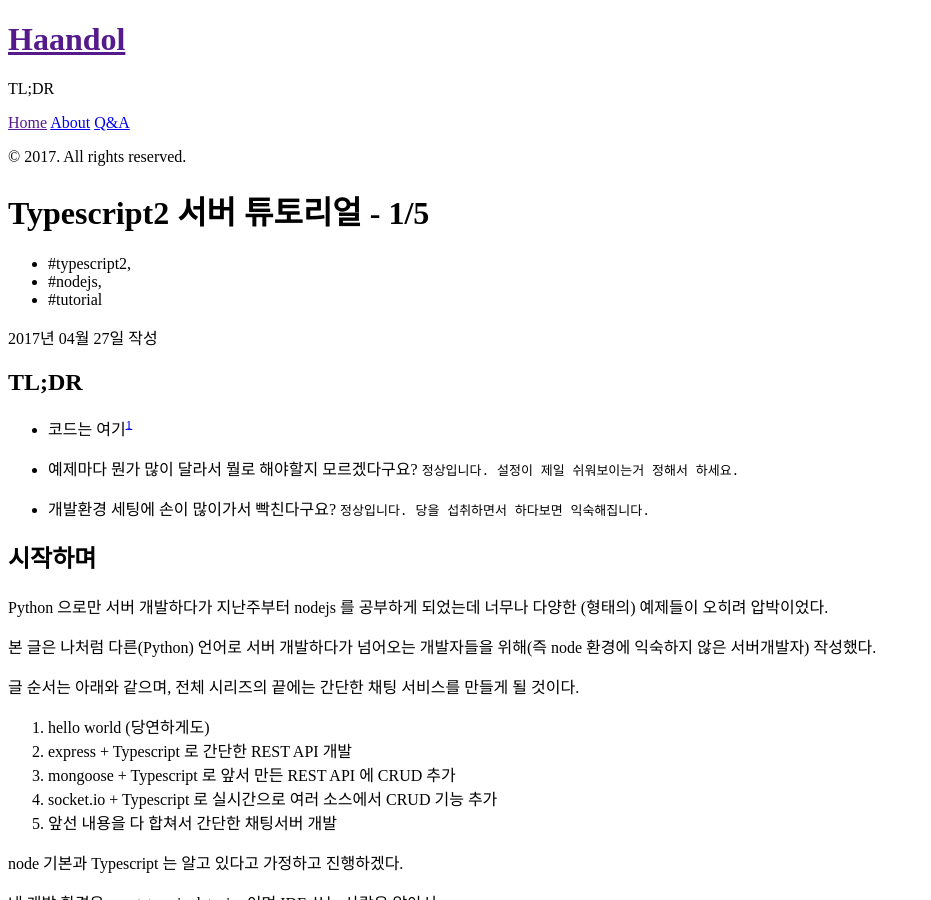
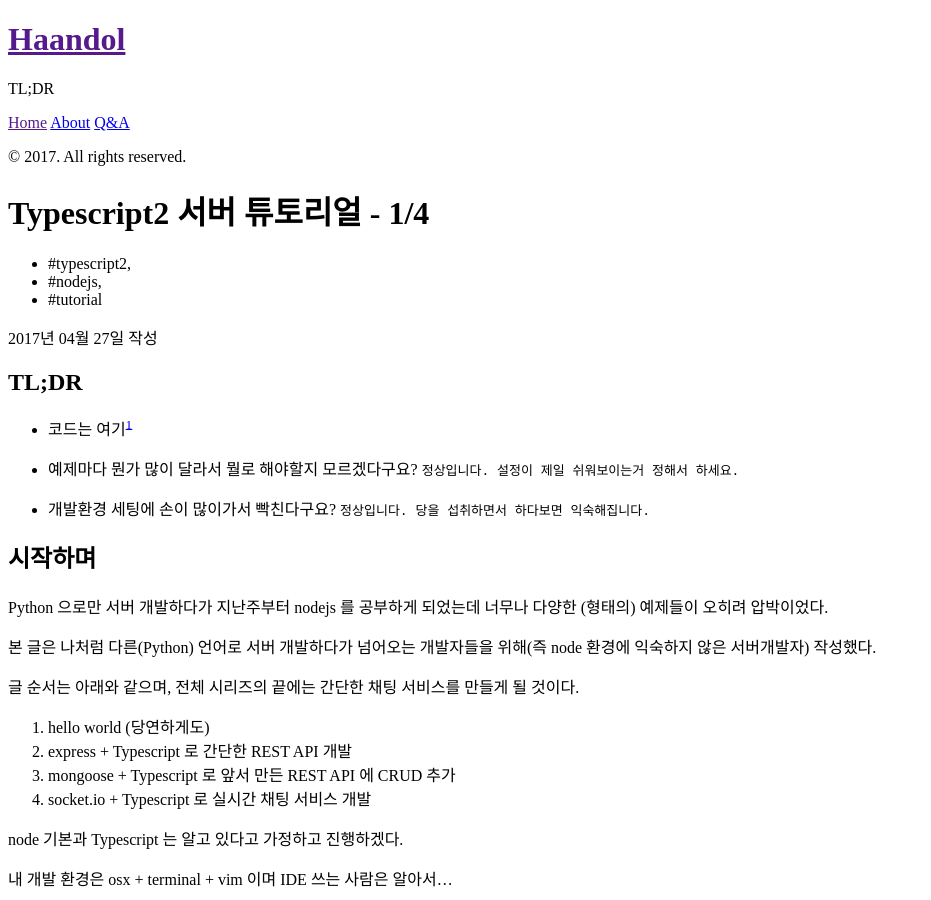
Before and after one commit to haandol/haandol.github.com, a Jekyll site: the page built from _posts/2017-04-27-typescript2-experss-tutorial-part-one.md, in a window 1280 px wide and 900 px high. Shown: the whole window, without its empty margins (0-931 px from the left). Built offline with Jekyll 4.4.1, drawn with Linux system fonts in a browser that asks for light colours; comment, search, counter and statistics services are not loaded; some of the changed text lies outside the part shown.

Commit message:
finish tutorial at four

```diff
--- a/_posts/2017-04-27-typescript2-experss-tutorial-part-one.md
+++ b/_posts/2017-04-27-typescript2-experss-tutorial-part-one.md
@@ -1,6 +1,6 @@
 ---
 layout: post
-title: Typescript2 서버 튜토리얼 - 1/5
+title: Typescript2 서버 튜토리얼 - 1/4
 excerpt: Typescript + Node
 author: vincent
 email: ldg55d@gmail.com
@@ -30,8 +30,7 @@
 1. hello world (당연하게도)
 1. express + Typescript 로 간단한 REST API 개발
 1. mongoose + Typescript 로 앞서 만든 REST API 에 CRUD 추가
-1. socket.io + Typescript 로 실시간으로 여러 소스에서 CRUD 기능 추가
-1. 앞선 내용을 다 합쳐서 간단한 채팅서버 개발
+1. socket.io + Typescript 로 실시간 채팅 서비스 개발
 
 node 기본과 Typescript 는 알고 있다고 가정하고 진행하겠다.
 
```
Also changed, not shown: _posts/2017-04-28-typescript2-experss-tutorial-part-two.md (+1 -1 lines), _posts/2017-04-29-typescript2-experss-tutorial-part-three.md (+1 -1 lines), _posts/2017-05-01-typescript2-experss-tutorial-part-four.md (+1 -1 lines).
